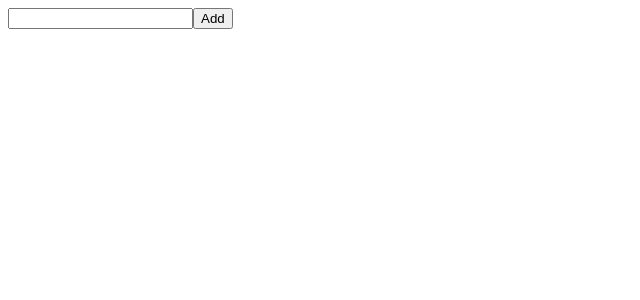
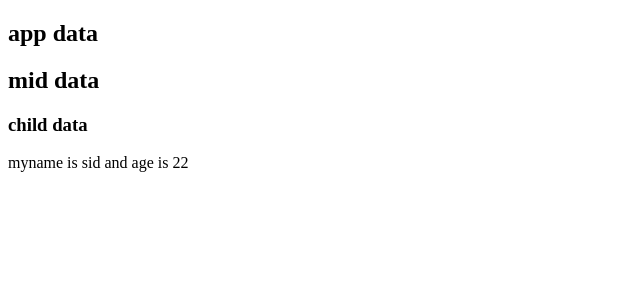
Before and after one commit to Pratimakushwa/react, a React (Vite) app: page / in a window 1280 px wide. Shown: the top 300 px of the page, without its empty margins (0-640 px from the left). Built offline with nearby package versions, Linux system fonts and the light colour scheme.

Commit message:
first commit

```diff
--- /dev/null
+++ b/src/CChild6.jsx
@@ -0,0 +1,15 @@
+import React, { useContext } from 'react'
+import Mycontext from './Mycontext6'
+
+const CChild6 = () => {
+    const Mydata=useContext(Mycontext)
+  return (
+    <>
+    <h3>child data</h3>
+    <p>myname is {Mydata.name} and age is {Mydata.age}</p>
+
+    </>
+  )
+}
+
+export default CChild6
--- /dev/null
+++ b/src/CContext6.jsx
@@ -0,0 +1,15 @@
+import React from 'react'
+import CMid6 from './CMid6'
+
+const CContext6 = () => {
+  return (
+    <>
+    <h2>app data</h2>
+    <CMid6/>
+
+    </>
+
+  )
+}
+
+export default CContext6
--- /dev/null
+++ b/src/CMid6.jsx
@@ -0,0 +1,13 @@
+import React from 'react'
+import CChild6 from './CChild6'
+
+const CMid6 = () => {
+  return (
+   <>
+   <h2>mid data</h2>
+   <CChild6/>
+   </>
+  )
+}
+
+export default CMid6
--- /dev/null
+++ b/src/Mycontext6.jsx
@@ -0,0 +1,6 @@
+import { createContext } from "react"
+
+
+const Mycontext=createContext()
+
+export default Mycontext
--- a/src/main.jsx
+++ b/src/main.jsx
@@ -1,12 +1,23 @@
 import { StrictMode } from 'react'
 import { createRoot } from 'react-dom/client'
 import './index.css'
-import App from './Task8.jsx'
+import App from './CContext6.jsx'
 import { BrowserRouter } from 'react-router-dom'
+import Mycontext from './Mycontext6.jsx'
+ let mydata={
+    name: "sid",
+    age:"22",
+    city: "bhopal"
+ }
 
 createRoot(document.getElementById('root')).render(
-    <BrowserRouter>
-     <App />
+    <Mycontext.Provider value={mydata}>
+     <BrowserRouter>
+       <App />
     </BrowserRouter>
 
+
+    </Mycontext.Provider>
+
+
 )
```
